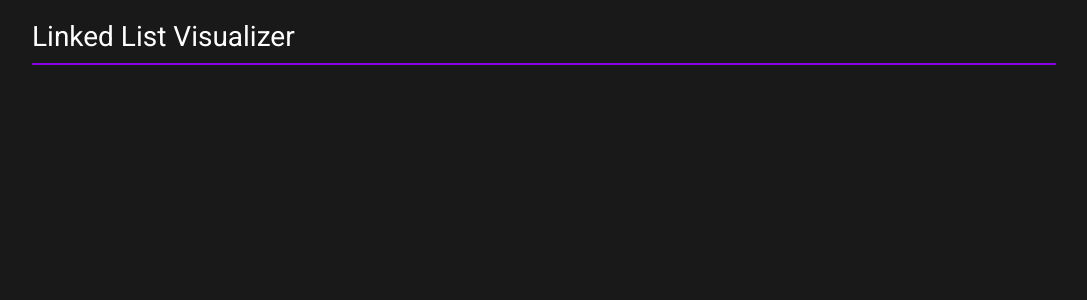
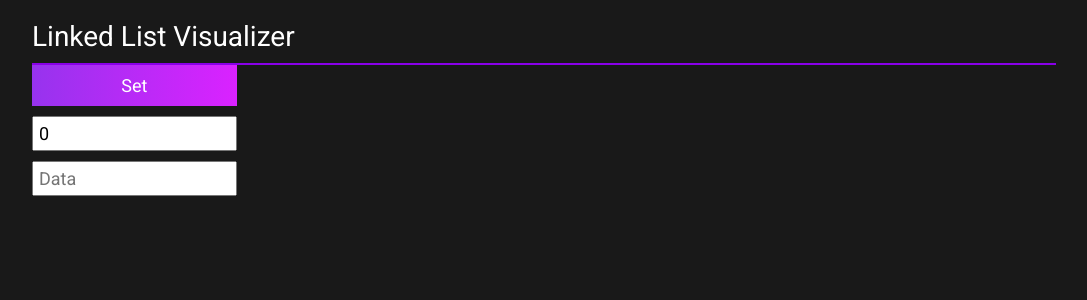
Before and after one commit to filipknias/linked-list-visualizer, a React (Vite) app: page / in a window 1280 px wide. Shown: the top 300 px of the page, without its empty margins (96-1183 px from the left). Built offline with nearby package versions, Linux system fonts and the light colour scheme.

Commit message:
set node control form created

```diff
--- a/src/App.tsx
+++ b/src/App.tsx
@@ -1,9 +1,13 @@
 import Appbar from './components/app/Appbar/Appbar';
+import SetNodeControl from './components/controls/SetNodeControl';
 
 export default function App() {
   return (
     <div className="container">
       <Appbar />
+      <div style={{ width: '20%' }}>
+        <SetNodeControl />
+      </div>
     </div>
   )
 }
--- /dev/null
+++ b/src/components/controls/SetNodeControl.tsx
@@ -0,0 +1,27 @@
+import { useState } from 'react';
+import Stack from '../common/Stack/Stack';
+import Button from '../common/Button/Button';
+
+export default function SetNode() {
+  const [index, setIndex] = useState(0);
+  const [data, setData] = useState('');
+
+  return (
+    <Stack>
+      <Button>Set</Button>
+      <input
+        type="number"
+        placeholder="Index"
+        value={index}
+        onChange={(e) => setIndex(parseInt(e.target.value))}
+        min={0}
+      />
+      <input
+        type="text"
+        placeholder="Data"
+        value={data}
+        onChange={(e) => setData(e.target.value)}
+      />
+    </Stack>
+  )
+}
```
